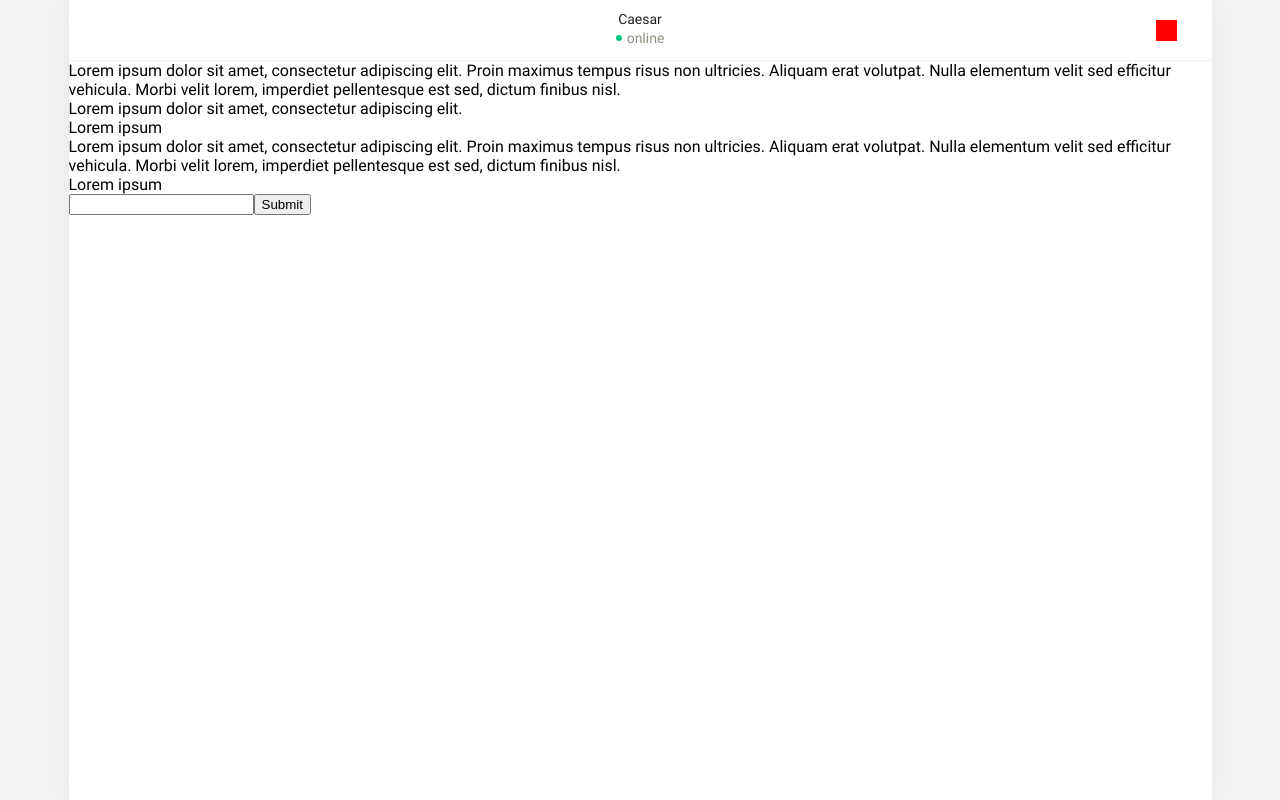
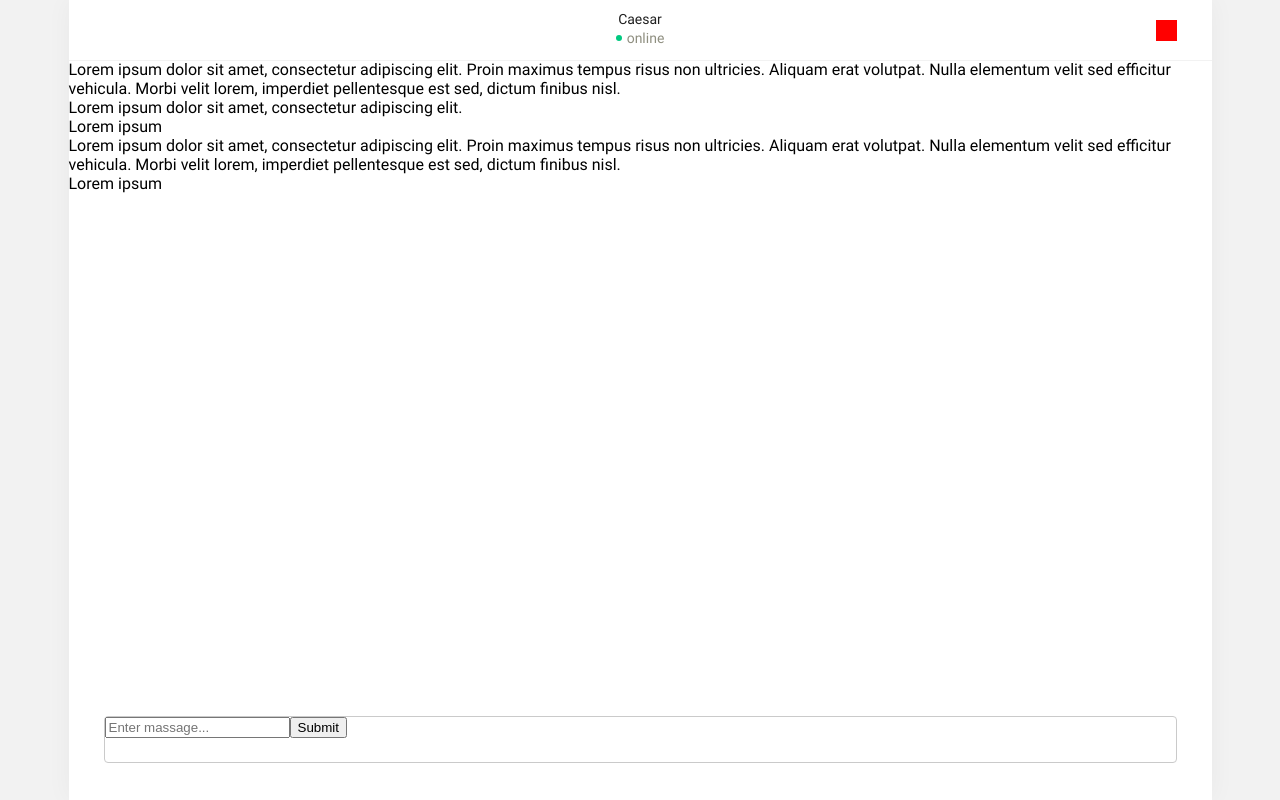
Before and after one commit to mrdimemes/react-chat, a React (Create React App) app in the folder front-end/: page / in a window 1280 px wide. Built offline with nearby package versions, Linux system fonts and the light colour scheme.

Commit message:
styles for chat component

```diff
--- a/front-end/src/components/Chat.jsx
+++ b/front-end/src/components/Chat.jsx
@@ -1,4 +1,6 @@
 import React from 'react';
+
+import { MassageGallery } from './';
 
 import '../styles/sass/components/Chat.sass';
 
@@ -16,64 +18,12 @@ function Chat() {
         <div className='chat__header-popup'></div>
       </div>
 
-      <div className='chat__massage-gallery massage-gallery'>
-
-        <div className='massage-gallery massage massage_incoming'>
-          <div className='massage__photo'></div>
-          <div className='massage__text massage__text_incoming'>
-            Lorem ipsum dolor sit amet, consectetur adipiscing elit.
-            Proin maximus tempus risus non ultricies. Aliquam erat volutpat.
-            Nulla elementum velit sed efficitur vehicula. Morbi velit lorem,
-            imperdiet pellentesque est sed, dictum finibus nisl.
-          </div>
-          <div className='massage__marker'></div>
-          <div className='massage__time'></div>
-        </div>
-
-        <div className='massage-gallery massage massage_incoming'>
-          <div className='massage__photo'></div>
-          <div className='massage__text massage__text_incoming'>
-            Lorem ipsum dolor sit amet, consectetur adipiscing elit.
-          </div>
-          <div className='massage__marker'></div>
-          <div className='massage__time'></div>
-        </div>
-
-        <div className='massage-gallery massage massage_incoming'>
-          <div className='massage__photo'></div>
-          <div className='massage__text massage__text_incoming'>
-            Lorem ipsum
-          </div>
-          <div className='massage__marker'></div>
-          <div className='massage__time'></div>
-        </div>
-
-        <div className='massage-gallery massage massage_outgoing'>
-          <div className='massage__photo'></div>
-          <div className='massage__text massage__text_outgoing'>
-            Lorem ipsum dolor sit amet, consectetur adipiscing elit.
-            Proin maximus tempus risus non ultricies. Aliquam erat volutpat.
-            Nulla elementum velit sed efficitur vehicula. Morbi velit lorem,
-            imperdiet pellentesque est sed, dictum finibus nisl.
-          </div>
-          <div className='massage__marker'></div>
-          <div className='massage__time'></div>
-        </div>
-
-        <div className='massage-gallery massage massage_outgoing'>
-          <div className='massage__photo'></div>
-          <div className='massage__text massage__text_outgoing'>
-            Lorem ipsum
-          </div>
-          <div className='massage__marker'></div>
-          <div className='massage__time'></div>
-        </div>
-
-      </div>
+      <MassageGallery />
       <form className='chat__input'>
-        <input className='chat__input-text' type='text' />
+        <input className='chat__input-text' type='text' placeholder='Enter massage...'/>
         <input className='chat__input-submit' type='submit' />
       </form>
+
 
     </div>
   )
--- /dev/null
+++ b/front-end/src/components/MassageGallery.jsx
@@ -0,0 +1,65 @@
+import React from 'react';
+
+import '../styles/sass/components/MassageGallery.sass';
+
+
+function MassageGallery() {
+  return (
+    <div className='chat__massage-gallery massage-gallery'>
+
+      <div className='massage-gallery__massage massage massage_incoming'>
+        <div className='massage__photo'></div>
+        <div className='massage__text massage__text_incoming'>
+          Lorem ipsum dolor sit amet, consectetur adipiscing elit.
+          Proin maximus tempus risus non ultricies. Aliquam erat volutpat.
+          Nulla elementum velit sed efficitur vehicula. Morbi velit lorem,
+          imperdiet pellentesque est sed, dictum finibus nisl.
+        </div>
+        <div className='massage__marker'></div>
+        <div className='massage__time'></div>
+      </div>
+
+      <div className='massage-gallery__massage massage massage_incoming'>
+        <div className='massage__photo'></div>
+        <div className='massage__text massage__text_incoming'>
+          Lorem ipsum dolor sit amet, consectetur adipiscing elit.
+        </div>
+        <div className='massage__marker'></div>
+        <div className='massage__time'></div>
+      </div>
+
+      <div className='massage-gallery__massage massage massage_incoming'>
+        <div className='massage__photo'></div>
+        <div className='massage__text massage__text_incoming'>
+          Lorem ipsum
+        </div>
+        <div className='massage__marker'></div>
+        <div className='massage__time'></div>
+      </div>
+
+      <div className='massage-gallery__massage massage massage_outgoing'>
+        <div className='massage__photo'></div>
+        <div className='massage__text massage__text_outgoing'>
+          Lorem ipsum dolor sit amet, consectetur adipiscing elit.
+          Proin maximus tempus risus non ultricies. Aliquam erat volutpat.
+          Nulla elementum velit sed efficitur vehicula. Morbi velit lorem,
+          imperdiet pellentesque est sed, dictum finibus nisl.
+        </div>
+        <div className='massage__marker'></div>
+        <div className='massage__time'></div>
+      </div>
+
+      <div className='massage-gallery__massage massage massage_outgoing'>
+        <div className='massage__photo'></div>
+        <div className='massage__text massage__text_outgoing'>
+          Lorem ipsum
+        </div>
+        <div className='massage__marker'></div>
+        <div className='massage__time'></div>
+      </div>
+    </div>
+  )
+}
+
+
+export default MassageGallery;
--- a/front-end/src/components/index.js
+++ b/front-end/src/components/index.js
@@ -5,3 +5,4 @@ export {
   RegisterConfirmation
 } from './forms';
 export { default as Chat } from './Chat';
+export { default as MassageGallery } from './MassageGallery';
--- a/front-end/src/styles/sass/components/Chat.sass
+++ b/front-end/src/styles/sass/components/Chat.sass
@@ -4,8 +4,11 @@
 
 
 .chat
+  height: 100vh
+  display: grid
+  grid-template-rows: 60px 1fr max-content
   &__header
-    height: 60px
+    height: 100%
     @include mixins.flex-centered
     row-gap: 3px
     flex-direction: column
@@ -13,6 +16,7 @@
     font-size: 14px
     line-height: 16px
     position: relative
+    padding: 0 35px
 
   &__header-name
     color: colors.$dark-gray
@@ -31,3 +35,9 @@
     position: absolute
     right: 35px
     background-color: red
+
+  &__input
+    margin: 30px 35px 37px 35px
+    height: 45px
+    border: 1px solid colors.$light-gray
+    border-radius: 4px
--- /dev/null
+++ b/front-end/src/styles/sass/components/MassageGallery.sass
@@ -0,0 +1,7 @@
+@use '../foundation/general'
+@use '../foundation/colors'
+@use '../foundation/mixins'
+
+
+// .massage-gallery
+//   padding: 30px 35px 37px 35px
```
